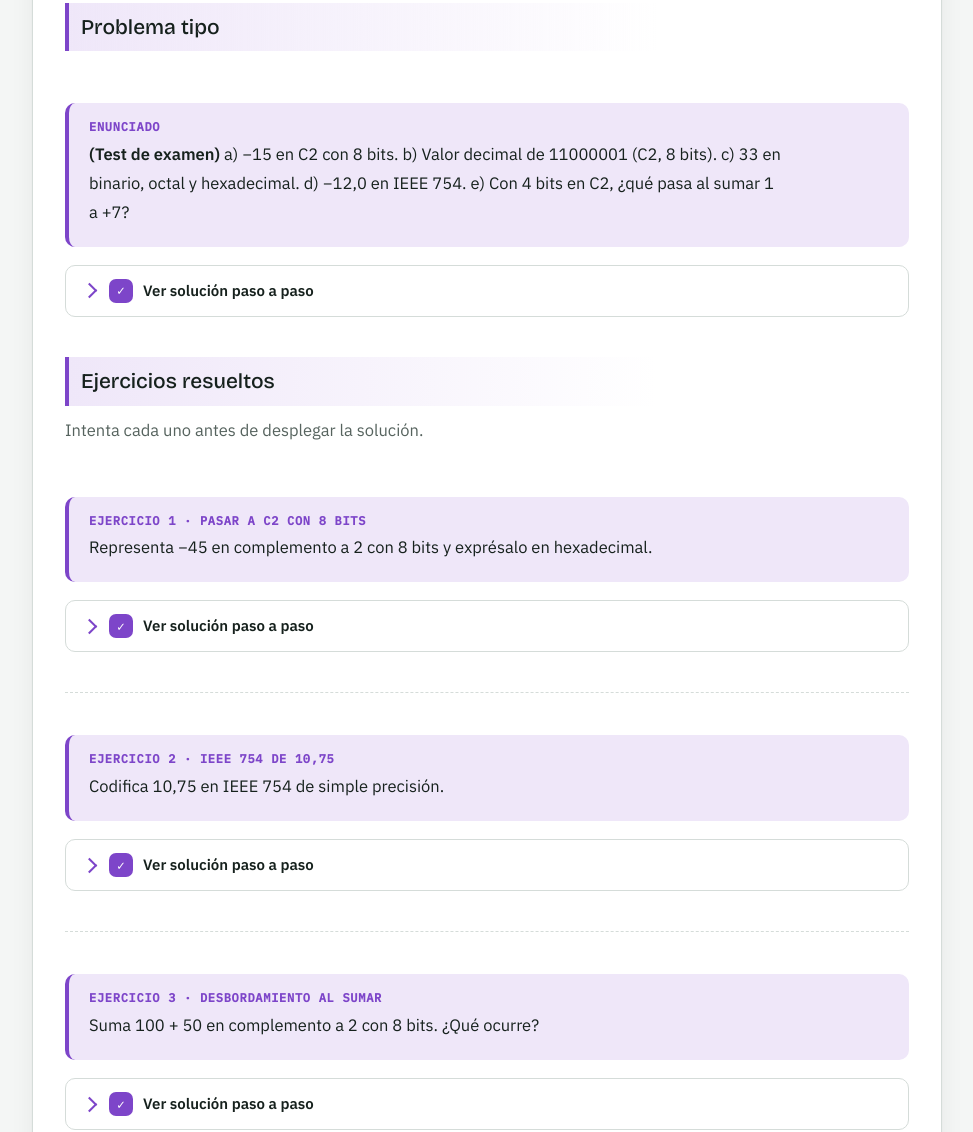
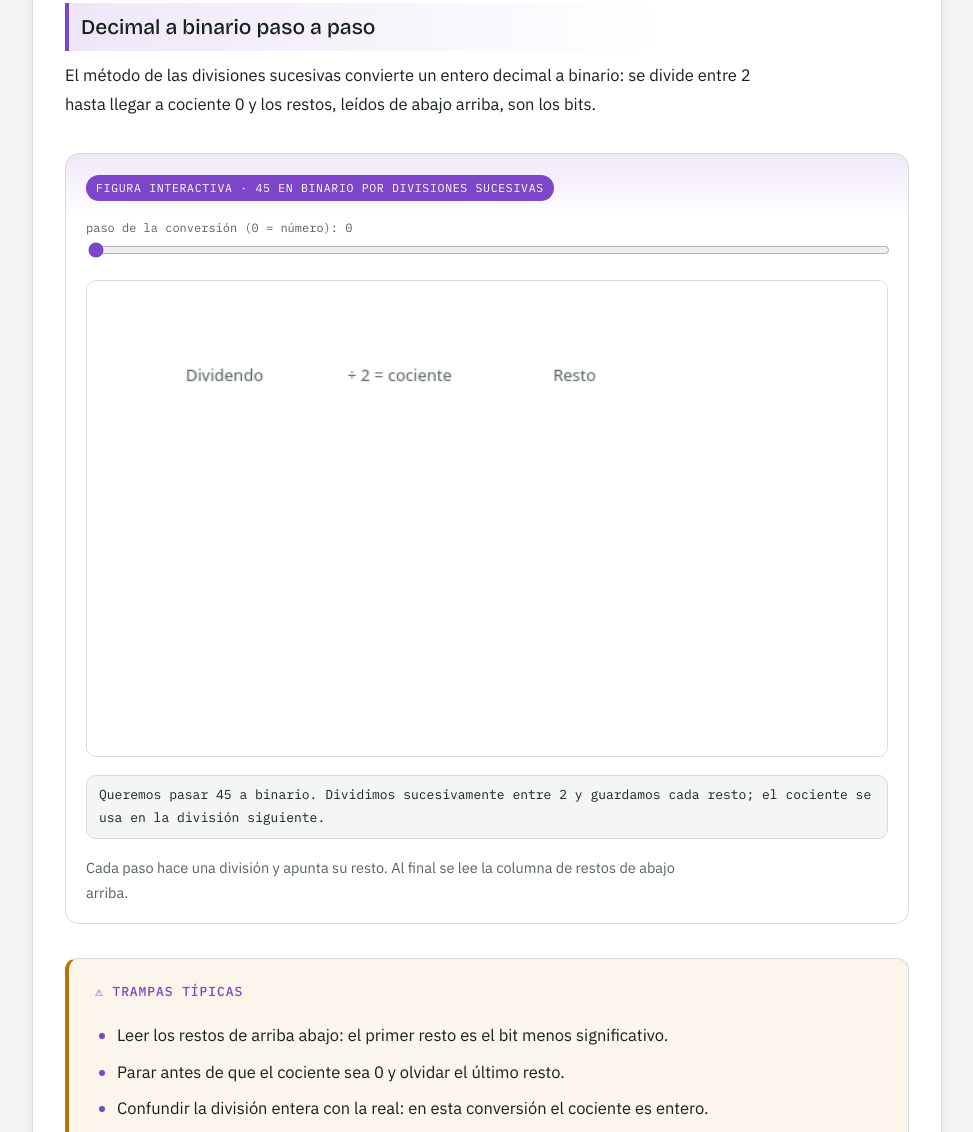
Before and after one commit to helionacon-ui/Inform-tica-Aplicada, a plain HTML site: page tema-02.html in a window 1280 px wide. Shown: the part 4408-5540 px from the top of the page, without its empty margins (288-1261 px from the left). Drawn offline with nearby package versions, Linux system fonts and the light colour scheme.

Commit message:
Tema 2: decimal a binario por divisiones sucesivas paso a paso (simulador interactivo)
Co-Authored-By: Claude Haiku 5.5 <noreply@anthropic.com>
Claude-Session: https://claude.ai/code/session_013s7DMYBpC24BhHBw2Uz9jU

```diff
--- a/sims.js
+++ b/sims.js
@@ -217,5 +217,43 @@ SIMS.testexamen=el=>{el.classList.add('sim-box');paleta(el);
       out.querySelector('.qn').onclick=()=>{delete out.dataset.done;idx++;show();};});}
   show();};
 
+/* ---- Decimal a binario por divisiones sucesivas paso a paso (45 → 101101) ---- */
+SIMS.binarioPaso=el=>build(el,{w:640,h:380,
+ sliders:[{k:'paso',v:0,min:0,max:7,step:1,l:'paso de la conversión (0 = número)',u:''}],
+ draw(a){a.clear();const p=a.st.paso;
+  const K={hl:'#b8730c',bit:'#2c8a52',mut:'#9aa3b5'};
+  const rows=[[45,22,1],[22,11,0],[11,5,1],[5,2,1],[2,1,0],[1,0,1]];
+  const cols={d:110,q:250,r:390};
+  a.txt('Dividendo',cols.d,80,C.muted,13,'center');
+  a.txt('÷ 2 = cociente',cols.q,80,C.muted,13,'center');
+  a.txt('Resto',cols.r,80,C.muted,13,'center');
+  rows.forEach(([d,q,r],i)=>{
+    if(p<i+1) return;
+    const y=110+i*38;
+    const cur=(p===i+1);
+    if(cur){a.g.fillStyle=K.hl;a.g.globalAlpha=0.15;a.g.fillRect(40,y-22,500,34);a.g.globalAlpha=1;}
+    a.txt(String(d),cols.d,y,C.text,17,'center');
+    a.txt(`${q}`,cols.q,y,C.text,17,'center');
+    a.txt(String(r),cols.r,y,r?K.bit:C.muted,17,'center');
+  });
+  // bits leídos de abajo arriba
+  if(p>=7){
+    a.arrow(580,300,580,120,K.bit,2.5);
+    a.txt('restos de abajo arriba',580,100,K.bit,12,'center');
+    a.txt('101101₂',580,340,K.bit,18,'center');
+  }
+  const T=[
+   'Queremos pasar 45 a binario. Dividimos sucesivamente entre 2 y guardamos cada resto; el cociente se usa en la división siguiente.',
+   '45 : 2 = 22, con resto 1.',
+   '22 : 2 = 11, con resto 0.',
+   '11 : 2 = 5, con resto 1.',
+   '5 : 2 = 2, con resto 1.',
+   '2 : 2 = 1, con resto 0.',
+   '1 : 2 = 0, con resto 1. El cociente llega a 0, así que paramos.',
+   'Se leen los restos de abajo arriba: el último resto es el bit de mayor peso. 101101₂ = 32 + 8 + 4 + 1 = 45 ✓.'
+  ];
+  a.html(`<div>${T[p]}</div>`);
+ }});
+
 document.querySelectorAll('[data-sim]').forEach(el=>{const f=SIMS[el.dataset.sim];if(f)f(el);});
 })();
--- a/tema-02.html
+++ b/tema-02.html
@@ -40,6 +40,10 @@
 <h3 id="t2-metodo">Cómo se resuelve</h3>
 <ol class="steps"><li>Negativo en C2: escribe el positivo con los n bits, invierte y suma 1.</li><li>Leer un C2: si empieza por 1, invierte y suma 1 para obtener el valor absoluto.</li><li>IEEE 754: pasa a binario, normaliza 1,xxx·2ᵉ, suma 127 al exponente, rellena mantisa con ceros hasta 23.</li></ol>
 <div class="box trap"><h4>Trampas típicas</h4><ul><li>Olvidar el +1 en el complemento a 2 (quedándose en C1).</li><li>Sumar el sesgo al revés (restar 127).</li><li>Guardar el 1 implícito en la mantisa.</li></ul></div>
+<h3 id="t2-divisiones">Decimal a binario paso a paso</h3>
+<p>El método de las divisiones sucesivas convierte un entero decimal a binario: se divide entre 2 hasta llegar a cociente 0 y los restos, leídos de abajo arriba, son los bits.</p>
+<figure class="fig"><p class="ft">Figura interactiva · 45 en binario por divisiones sucesivas</p><div data-sim="binarioPaso"></div><figcaption>Cada paso hace una división y apunta su resto. Al final se lee la columna de restos de abajo arriba.</figcaption></figure>
+<div class="box trap"><h4>Trampas típicas</h4><ul><li>Leer los restos de arriba abajo: el primer resto es el bit menos significativo.</li><li>Parar antes de que el cociente sea 0 y olvidar el último resto.</li><li>Confundir la división entera con la real: en esta conversión el cociente es entero.</li></ul></div>
 <h3 id="t2-problema">Problema tipo</h3>
 <div class="prob"><div class="enun"><p class="et">Enunciado</p><p><b>(Test de examen)</b> a) −15 en C2 con 8 bits. b) Valor decimal de 11000001 (C2, 8 bits). c) 33 en binario, octal y hexadecimal. d) −12,0 en IEEE 754. e) Con 4 bits en C2, ¿qué pasa al sumar 1 a +7?</p></div>
 <details class="paso"><summary><span class="pn">✓</span>Ver solución paso a paso</summary><div class="inner"><p>a) 15 = 00001111 → invertir 11110000 → +1 = <b>11110001</b>. b) Empieza por 1: invertir 00111110 +1 = 00111111 = 63 ⇒ <b>−63</b>. c) 33 = <b>100001₂ = 41₈ = 21₁₆</b>. d) 12 = 1100 = 1,1·2³; exponente 3+127 = 130 = 10000010; signo 1 ⇒ <b>1 10000010 10000000000000000000000</b>. e) 0111 + 1 = 1000 = <b>−8</b>: desbordamiento.</p></div></details></div>
```
